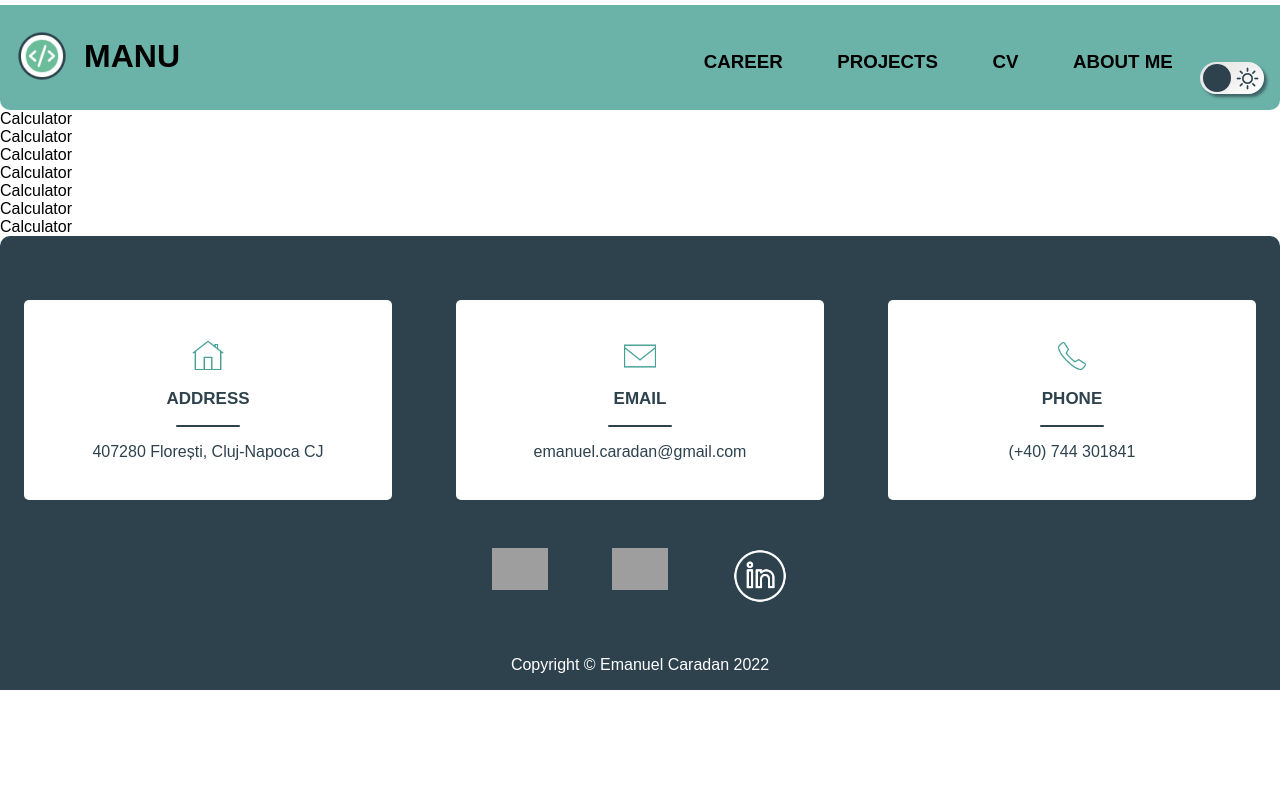
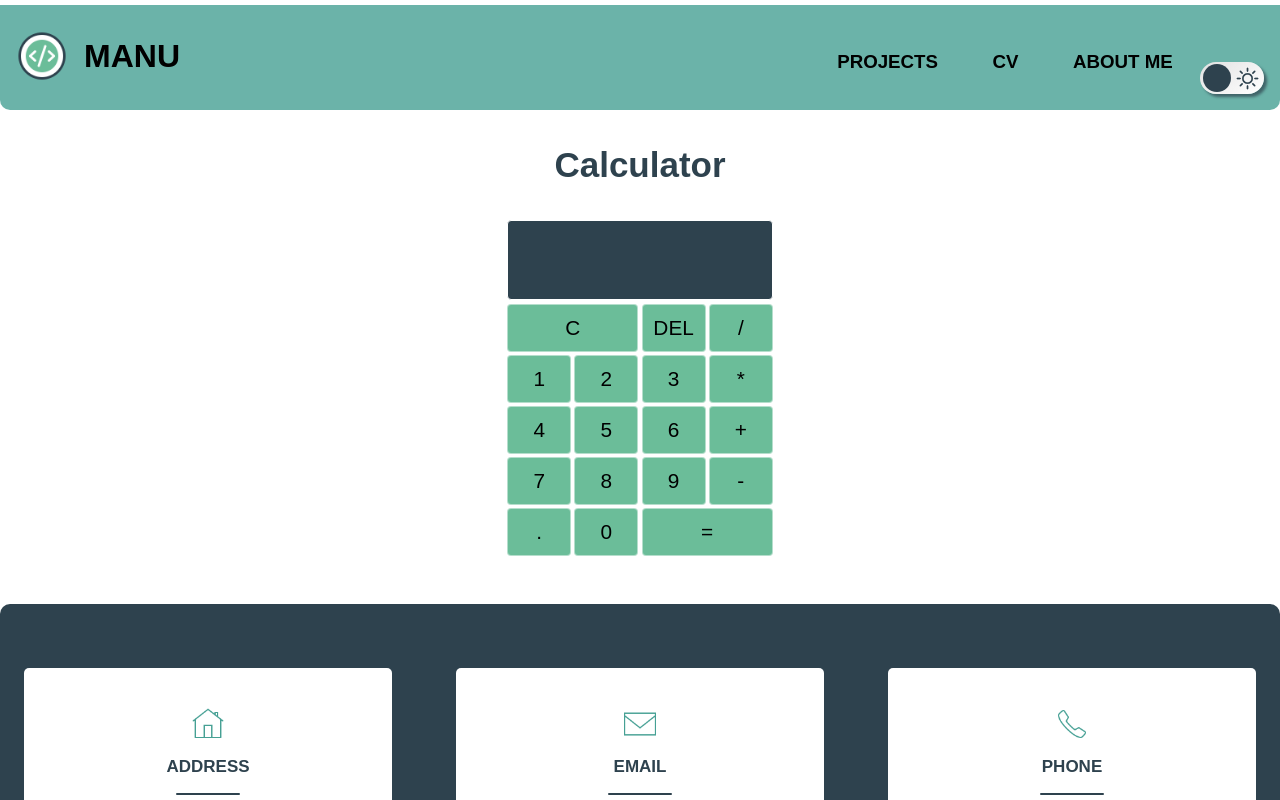
Before and after one commit to cmanu07/mysite, a React (Create React App) app: page /projects/calculator in a window 1280 px wide. Shown: the top 800 px of the page. Built offline with nearby package versions, Linux system fonts and the light colour scheme; grey boxes are pictures that could not be loaded.

Commit message:
style and content updates

```diff
--- a/src/App.js
+++ b/src/App.js
@@ -9,7 +9,6 @@
 import { dataSet } from './components/constants';
 // pages
 import Home from './components/Pages/Home';
-import Cariera from './components/Pages/Cariera';
 import Proiecte from './components/Pages/Proiecte';
 import CV from './components/Pages/CV';
 import Despre from './components/Pages/Despre';
@@ -33,7 +32,6 @@
             <div id={theme}>
               <Routes>
                 <Route path={'/'} element={<Home/>}/>
-                <Route path={'/career'} element={<Cariera/>}/>
                 <Route path={'/projects'} element={<Proiecte/>}/>
                 <Route path={'/myCV'} element={<CV/>}/>
                 <Route path={'/about'} element={<Despre/>}/>
--- a/src/components/Header/Header.js
+++ b/src/components/Header/Header.js
@@ -9,7 +9,7 @@
     const {toggleTheme, theme} = useContext(ThemeContext);
 
     let className = "header";
-    const navList = [{buton1: 'CAREER', buton2: 'PROJECTS', buton3: 'CV', buton4: 'ABOUT ME'}];
+    const navList = [{buton1: 'PROJECTS', buton2: 'CV', buton3: 'ABOUT ME'}];
 
     return (
         <div className = {`${className}`}>
@@ -17,10 +17,9 @@
             {navList.map((buton) => {
                 return <NavBar
                     key = {buton.buton1}
-                    cariera = {buton.buton1}
-                    proiecte = {buton.buton2}
-                    cv = {buton.buton3}
-                    despre = {buton.buton4}
+                    proiecte = {buton.buton1}
+                    cv = {buton.buton2}
+                    despre = {buton.buton3}
                 />
             })}
             <label className="toggle-theme">
--- a/src/components/Header/NavBar.js
+++ b/src/components/Header/NavBar.js
@@ -2,7 +2,6 @@
 const NavBar = (props) => {
 
     return ( <div className="navbar">
-                <h3><a href="/career">{props.cariera}</a></h3>
                 <h3><a href="/projects">{props.proiecte}</a></h3>
                 <h3><a href="/myCV">{props.cv}</a></h3>
                 <h3><a href="/about">{props.despre}</a></h3>
--- a/src/components/Main/MainBG.js
+++ b/src/components/Main/MainBG.js
@@ -13,8 +13,8 @@
 
     return <article className="main-article">
                 <div className="main-bg">
-                    <h1>My Portofolio Site</h1>
-                    <h2>A free, responsive, one page Bootstrap theme created by Start Bootstrap.</h2>
+                    <h1>Hello,</h1>
+                    <h2>My name is Emanuel Caradan and I am Junior Web Developer</h2>
                     <a href="/about" className={mainAbout} onMouseDown={mouseDownFunct} onMouseUp={mouseUpFunct}>ABOUT ME</a>
                 </div>
             </article>
--- a/src/components/Pages/Cariera.js
+++ /dev/null
@@ -1,12 +0,0 @@
-import Footer from "../Footer";
-import Header from "../Header/Header";
-
-
-export default function Cariera () {
-
-    return (<>
-        <Header/>
-        <h2>Career</h2>
-        <Footer/>
-    </>)
-}
--- a/src/components/projects/Calculator.js
+++ b/src/components/projects/Calculator.js
@@ -1,18 +1,52 @@
-import React from 'react'
+// import React, { useReducer } from 'react'
 import Footer from '../Footer'
 import Header from '../Header/Header'
 
 
+// const actions = {
+//   addDigit: 'add-digit',
+//   chooseOperation: 'choose-operation',
+//   clear: 'clear',
+//   deleteInput: 'delete-input',
+//   calculate: 'calculate'
+// }
+
+// const reducer = (state, {type, result}) => {
+
+// }
+
 const Calculator = () => {
+
+  // const [{currNumber, prevNumber, operation}, dispach] = useReducer(reducer, {})
+
+  // dispach({type: actions.addDigit, result: {digit: 1}})
   return (<>
             <Header/>
-            <div>Calculator</div>
-            <div>Calculator</div>
-            <div>Calculator</div>
-            <div>Calculator</div>
-            <div>Calculator</div>
-            <div>Calculator</div>
-            <div>Calculator</div>
+            <h2>Calculator</h2>
+            <main className='calculator'>
+              <div className='calculator-display'>
+                <div className='calculator-prev-number'></div>
+                <div className='calculator-curr-number'></div>
+              </div>
+              <button className='calculator-span-two'>C</button>
+              <button>DEL</button>
+              <button>/</button>
+              <button>1</button>
+              <button>2</button>
+              <button>3</button>
+              <button>*</button>
+              <button>4</button>
+              <button>5</button>
+              <button>6</button>
+              <button>+</button>
+              <button>7</button>
+              <button>8</button>
+              <button>9</button>
+              <button>-</button>
+              <button>.</button>
+              <button>0</button>
+              <button className='calculator-span-two'>=</button>
+            </main>
             <Footer/>
         </>)
 }
--- a/src/styles/more-style.css
+++ b/src/styles/more-style.css
@@ -13,9 +13,16 @@
     --myHeaderGreen: hsl(172, 39%, 45%, 0.8);
     --myDarkHeader: hsl(203, 26%, 24%, 0.7);
 }
-.cv {
+#light .cv {
     background-image: url(../components/images/cv_wall.jpg);
     background-color: var(--myGreen-3);
+    border-radius: 10px;
+    height: 73em;
+    display: flex;
+    flex-direction: column;
+    align-items: center;
+}
+#dark .cv {
     border-radius: 10px;
     height: 73em;
     display: flex;
@@ -27,13 +34,29 @@
     letter-spacing: 4px;
     font-size: 60px;
 }
-.cv p {
+#light .cv p {
     color: var(--myDarkGreen);
     padding-top: 8em;
     margin-bottom: 2em;
     font-size: 20px;
     font-weight: bolder;
 }
+#dark .cv p {
+    color: var(--myWhite);
+    padding-top: 2em;
+    margin-bottom: 1em;
+    font-size: 20px;
+    font-weight: bolder;
+}
+#light .cv a {
+    color: var(--myGreen-1);
+    text-decoration: underline;
+}
+#dark .cv a {
+    color: var(--myGreen-3);
+    text-decoration: underline;
+}
+
 @media (max-width: 768px) {
     .cv {
         height: 68em;
--- a/src/styles/projects-style.css
+++ b/src/styles/projects-style.css
@@ -8,6 +8,8 @@
     --myGreyWhite: rgba(255, 255, 255, 0.5);
     --myGlassGrey: rgba(255, 255, 255, 0.1);
     --myHoverDarkGreen: hsl(203, 26%, 24%, 85%);
+    --myGreen-hover: #C4E8C2;
+    --myGreen-2: #6BBD99;
     --myDarkGreen: #2E424E;
 }
 @media (max-width: 768px) {
@@ -234,3 +236,56 @@
     height: 13em;
     border: 8px solid black;
 }
+
+
+/* CALCULATOR */
+
+.calculator {
+    display: grid;
+    justify-content: center;
+    margin-bottom: 3em;
+    gap: 0.2em;
+    grid-template-columns: repeat(4, 4em);
+    grid-template-rows: minmax(5em, auto) repeat(5, 3em);
+}
+#light .calculator button {
+    border-radius: 4px;
+    font-size: 1.3em;
+    transition: .3s;
+    border: 1px solid var(--myGreyWhite);
+    background-color: var(--myGreen-2);
+}
+#dark .calculator button {
+    border-radius: 4px;
+    font-size: 1.3em;
+    transition: .3s;
+    border: 1px solid var(--myGreen-2);
+    background-color: var(--myGreen-2);
+}
+.calculator button:hover {
+    cursor: pointer;
+    background: var(--myGreen-hover);
+}
+.calculator-display {
+    display: flex;
+    flex-direction: column;
+    align-items: flex-end;
+    padding: 0.2em 0.4em;
+    grid-column: 1 / -1;
+    background: var(--myDarkGreen);
+    border-radius: 4px;
+    border: 1px solid var(--myWhite);
+    word-wrap: break-word;
+    word-break: break-all;
+}
+.calculator-span-two {
+    grid-column: span 2;
+}
+.calculator-prev-number {
+    color: var(--myGreyWhite);
+    font-size: 1.5em;
+}
+.calculator-curr-number {
+    color: var(--myWhite);
+    font-size: 2.5em;
+}
--- a/src/styles/searchBar-style.css
+++ b/src/styles/searchBar-style.css
@@ -14,6 +14,7 @@
     flex-direction: column;
     align-items: center;
     padding-top: 2em;
+    border-radius: 10px;
 }
 .search-icon {
     position: absolute;
--- a/src/styles/style.css
+++ b/src/styles/style.css
@@ -161,6 +161,10 @@
 }
 .main-bg h1 {
     font-size: 3rem;
+    color: var(--myDarkGreen);
+}
+#dark .main-bg h2 {
+    color: var(--myDarkGreen);
 }
 
 
```
